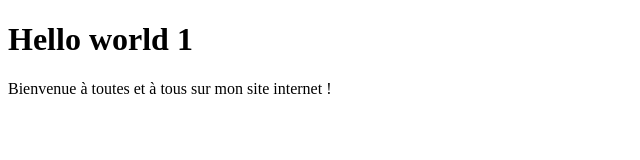
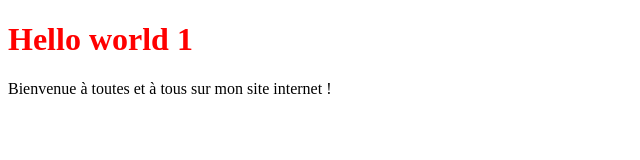
Before and after one commit to NathanLeFuturMillionaire/OpenclassroomsFirstProject, a plain HTML site: page index.html in a window 1280 px wide. Shown: the whole page, without its empty margins (0-640 px from the left). Drawn offline with Linux system fonts and the light colour scheme.

Commit message:
Page d'accueil

```diff
--- a/index.html
+++ b/index.html
@@ -3,7 +3,7 @@
 <head>
   <meta charset="UTF-8">
   <meta name="viewport" content="width=device-width, initial-scale=1.0">
-  <link rel="stylesheet" href="stylhe.css">
+  <link rel="stylesheet" href="style.css">
   <title>Ma page web</title>
 </head>
 <body>
```
